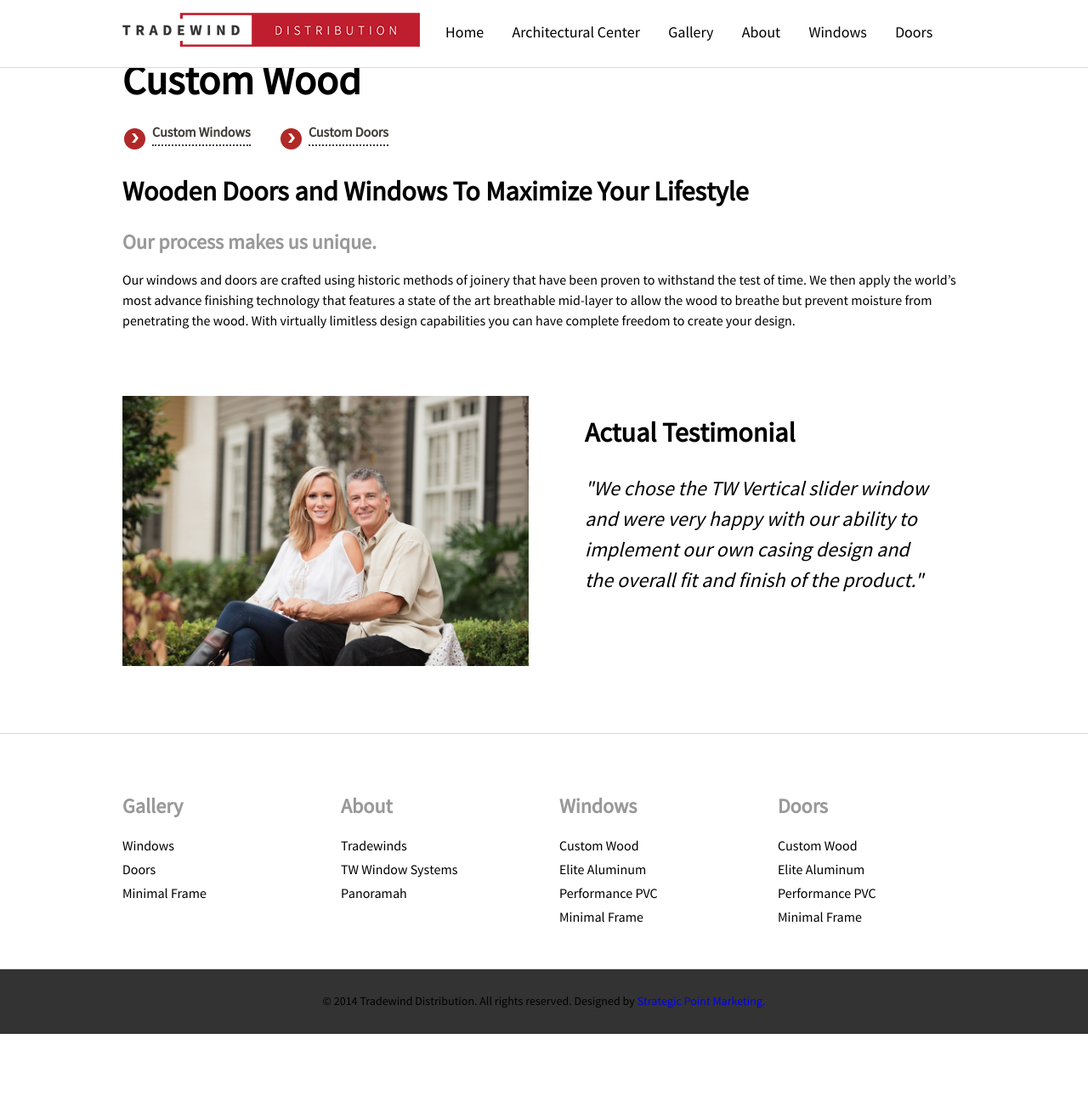
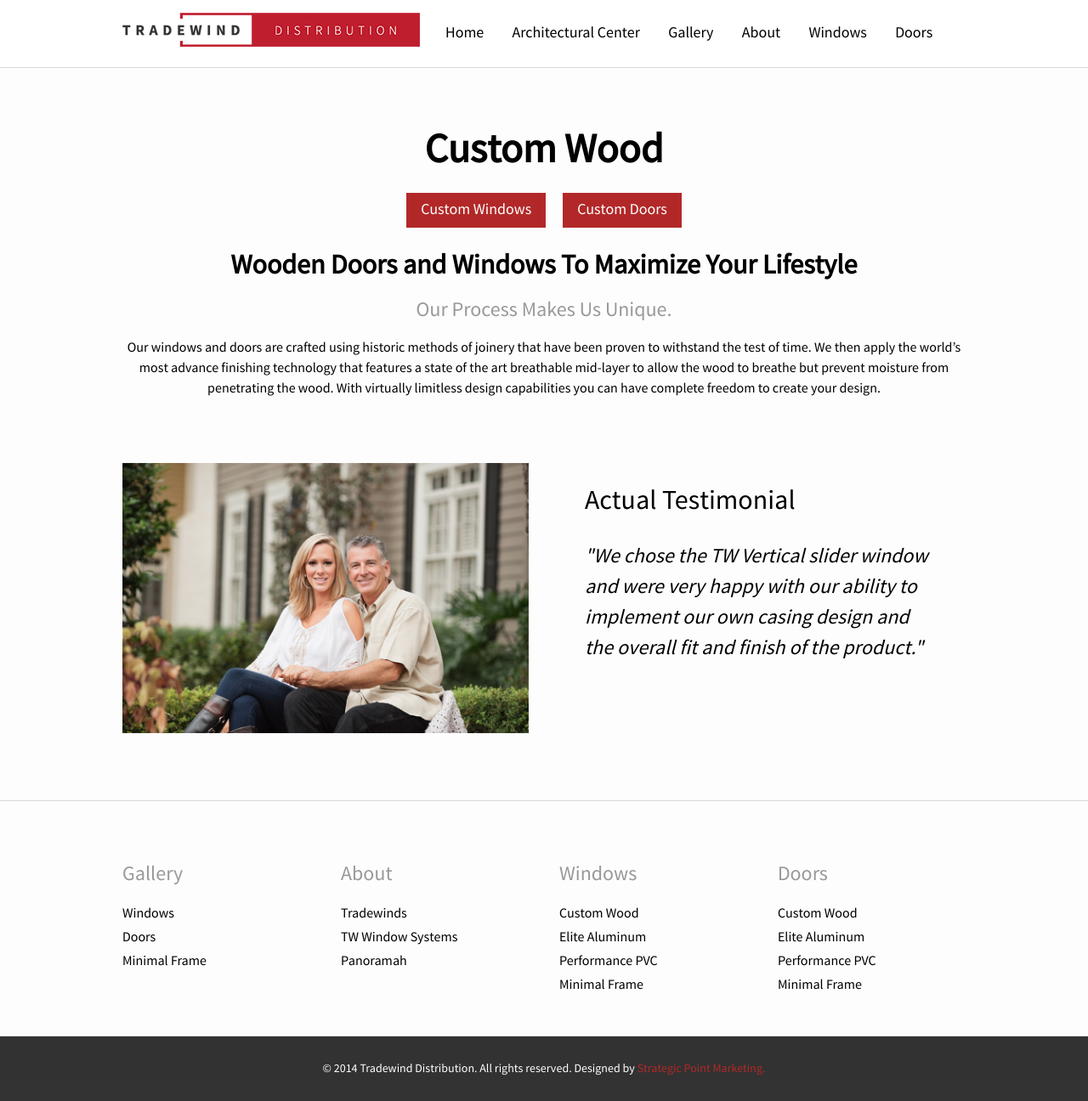
Before and after one commit to strategicpointmarketing/tradewind_website_2014, a PHP site: page /subpage.php in a window 1280 px wide. Shown: the whole page at 85% size. Before the commit the page ends 1217 px from the top, so only its background shows below. Run offline with PHP 8.4, Linux system fonts and the light colour scheme.

Commit message:
did stuff and things, just content and slight reworking

```diff
--- a/subpage.php
+++ b/subpage.php
@@ -12,18 +12,19 @@
 
 	</header>
 
-	<main role="main">
+	<main class="nav-compensation" role="main">
 
 		<section class="custom-wood">
-			<div class="wrapper inner-content">
+			<div class="wrapper inner-content align-center">
 				<h1 class="great-text mtn">Custom Wood</h1>
 
-				<a class="button special mrs">Custom Windows</a>
-				<a class="button special">Custom Doors</a>
 
-				<h2 class="canon-text">Wooden Doors and Windows To Maximize Your Lifestyle
+				<a class="button primary mrxs">Custom Windows</a>
+				<a class="button primary">Custom Doors</a>
+
+				<h2 class="canon-text mtxs">Wooden Doors and Windows To Maximize Your Lifestyle
 				</h2>
-				<h3 class="secondary-heading paragon-text capitalize">Our process makes us unique.</h3>
+				<h3 class="secondary-heading paragon-text capitalize mtxs">Our process makes us unique.</h3>
 
 				<p>Our windows and doors are crafted using historic methods of joinery that have been proven  to withstand the test of time. We then apply the world’s most advance finishing technology  that features a state of the art breathable mid-layer to allow the wood to breathe but prevent  moisture from penetrating the wood. With virtually limitless design capabilities you can have complete freedom to create your design.
 				</p>
--- a/templates/leaf-base/resources/c/css/global-fixed.css
+++ b/templates/leaf-base/resources/c/css/global-fixed.css
@@ -467,6 +467,7 @@ manageable.
 .secondary-heading {
   color: #999999;
   font-family: "Source Sans Pro", Helvetica, Arial, "Arial Unicode", "Lucida Sans Unicode", sans-serif;
+  font-weight: 400;
 }
 .tertiary-heading {
   color: #0073e5;
@@ -540,6 +541,7 @@ html,
 body {
   font-size: 100%;
   font-family: "Source Sans Pro", Helvetica, Arial, "Arial Unicode", "Lucida Sans Unicode", sans-serif;
+  background: #fdfdfd;
 }
 /*
 
@@ -548,6 +550,35 @@ Paragraph Defaults
 */
 p {
   line-height: 1.5em;
+}
+/*
+
+Weights
+
+*/
+.thin {
+  font-weight: 100;
+}
+.normal {
+  font-weight: 400;
+}
+.medium {
+  font-weight: 500;
+}
+.semibold {
+  font-weight: 600;
+}
+.bold {
+  font-weight: 700;
+}
+/*
+Text Transform
+*/
+.uppercase {
+  text-transform: uppercase;
+}
+.capitalize {
+  text-transform: capitalize;
 }
 a {
   text-decoration: none;
@@ -580,6 +611,8 @@ a {
 .button.primary {
   color: #ffffff;
   background: #b22828;
+  font-size: 18px;
+  font-size: 1.125rem;
 }
 .button.primary:hover,
 .button.primary:focus {
@@ -1271,6 +1304,9 @@ Background
 .white-text {
   color: white;
 }
+.primary-color {
+  color: #b22828;
+}
 .main-nav {
   border-bottom: solid 1px #d9d9d9;
 }
--- a/templates/leaf-base/resources/less/_theme/_site/base.less
+++ b/templates/leaf-base/resources/less/_theme/_site/base.less
@@ -15,9 +15,17 @@
 	margin-right: auto;
 }
 
+// Colors
+
 .white-text {
 	color: white;
 }
+
+.primary-color {
+	color:@client-color-1;
+}
+
+
 
 // Main Navigation
 .main-nav {
@@ -110,7 +118,7 @@
 
 	&:first-letter {
 
-		//Mixins
+		// Mixins
 		.primer-text;
 	}
 
--- a/templates/leaf-base/resources/less/config.less
+++ b/templates/leaf-base/resources/less/config.less
@@ -61,7 +61,7 @@ Style Guide 0.1.0
 @light-blue: 				lighten(@blue, 15%);
 @dark-blue: 				darken(@blue, 15%);
 @red: 						#b22828;
-@silver:					#fafafa;
+@silver:					#fdfdfd;
 
 // Client Specific Colors
 @client-color-1: 			@red;
--- a/views/partials/footer.php
+++ b/views/partials/footer.php
@@ -40,6 +40,6 @@
 </div>
 <div class="relative-container trans-blk-bg">
 	<div class="wrapper align-center pvs">
-		<span class="petite-text white">&copy; <?php echo date("Y"); ?> Tradewind Distribution. All rights reserved. Designed by <a class="primary-color" href="#">Strategic Point Marketing.</a></span>
+		<span class="petite-text white-text">&copy; <?php echo date("Y"); ?> Tradewind Distribution. All rights reserved. Designed by <a class="primary-color" href="#">Strategic Point Marketing.</a></span>
 	</div>
 </div>
```
Also changed, not shown: index.php (+4 -4 lines), templates/leaf-base/resources/c/css/global.css (+36 -0 lines), templates/leaf-base/resources/less/_theme/_interactive/t-buttons.less (+8 -0 lines), templates/leaf-base/resources/less/_theme/_type/t-type.less (+39 -0 lines).
